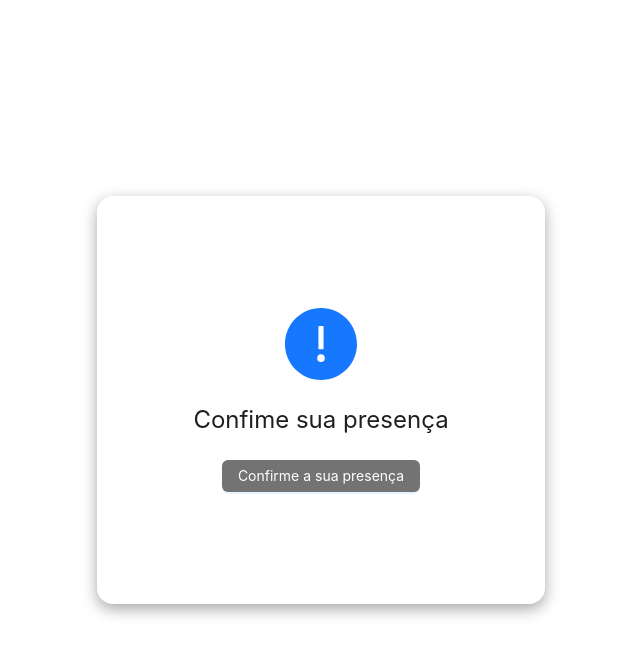
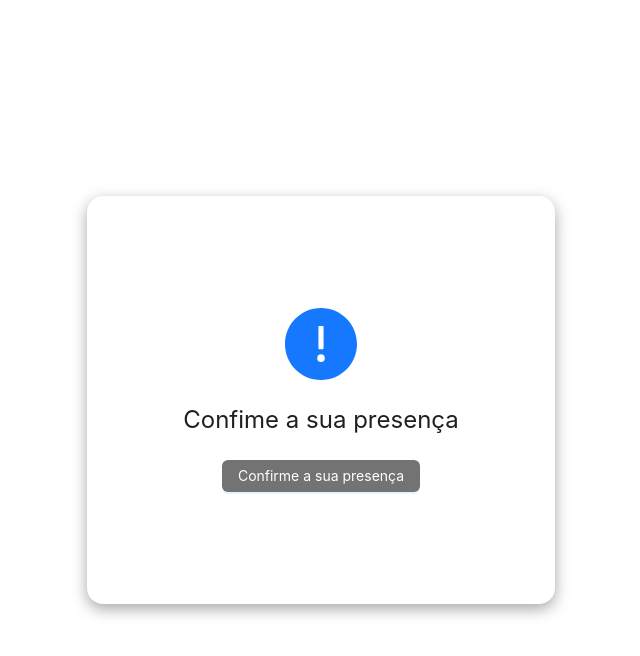
Before and after one commit to Jhonathanalvesbr/mylenajhonathan, a React (Create React App) app: page /1 in a window 1280 px wide. Both pictures are taken after a click on the button 872 px from the left and 324 px from the top of the page. Shown: the top 656 px of the page, without its empty margins (319-959 px from the left). Built offline with nearby package versions, Linux system fonts and the light colour scheme; no server answers.

Commit message:
fix: texto

```diff
--- a/src/components/modal/index.tsx
+++ b/src/components/modal/index.tsx
@@ -127,7 +127,7 @@ const ModalImport: React.FC = () => {
                 >
                     <Result
                         status="info"
-                        title="Confime sua presença"
+                        title="Confime a sua presença"
                         extra={
                             <Button
                                 type="primary"
```
